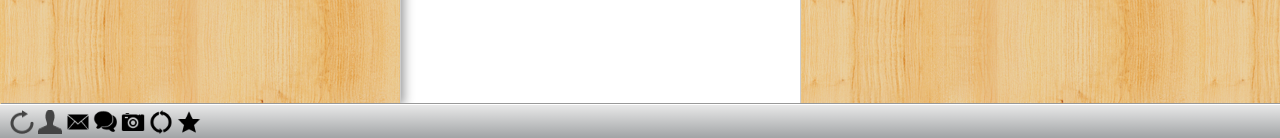
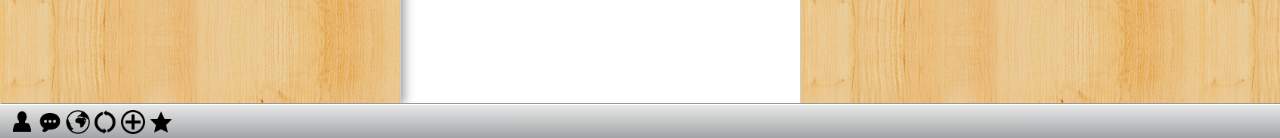
Before and after one commit to mechiland/xiyuweibo, a Jekyll site: the page built from index.html, in a window 1280 px wide. Shown: the part 759-897 px from the top of the page. Built offline with Jekyll 4.4.1, drawn with Linux system fonts in a browser that asks for light colours.

Commit message:
finalized icon

```diff
--- a/index.html
+++ b/index.html
@@ -4,12 +4,12 @@ title: Hello World!
 ---
 
 <nav>
-  <img src="assets/images/01-refresh.png" />
-  <img src="assets/images/111-user.png" />
-  <img src="assets/images/Mail.png" />
-  <img src="assets/images/Conversation.png" />
-  <img src="assets/images/Camera.png" />
-  <img id="btn_fetch" src="assets/images/Repeat.png" />
+  <img src="assets/images/login.png" title="我的首页"/>
+  <img src="assets/images/Chatting.png" title="@我的微博"/>
+  <img src="assets/images/World.png" title="大家在说什么"/>
+  <img id="btn_fetch" src="assets/images/Repeat.png" title="刷新"/>
+  <img src="assets/images/add.png" title="发表新的微博"/>
+
   <img id="btn_login" src="assets/images/Star.png" />
 </nav>
 
```
Also changed, not shown: assets/images/add.png (added), assets/images/login.png (added).
